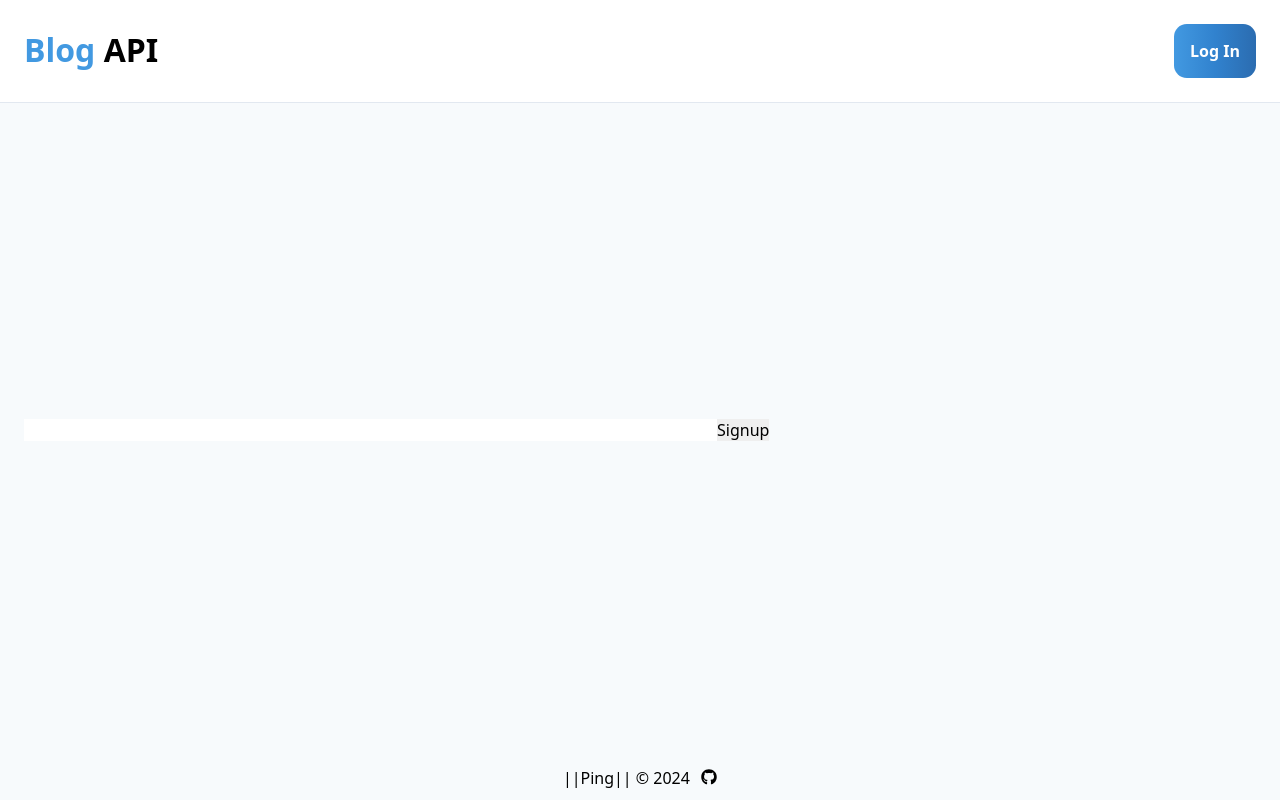
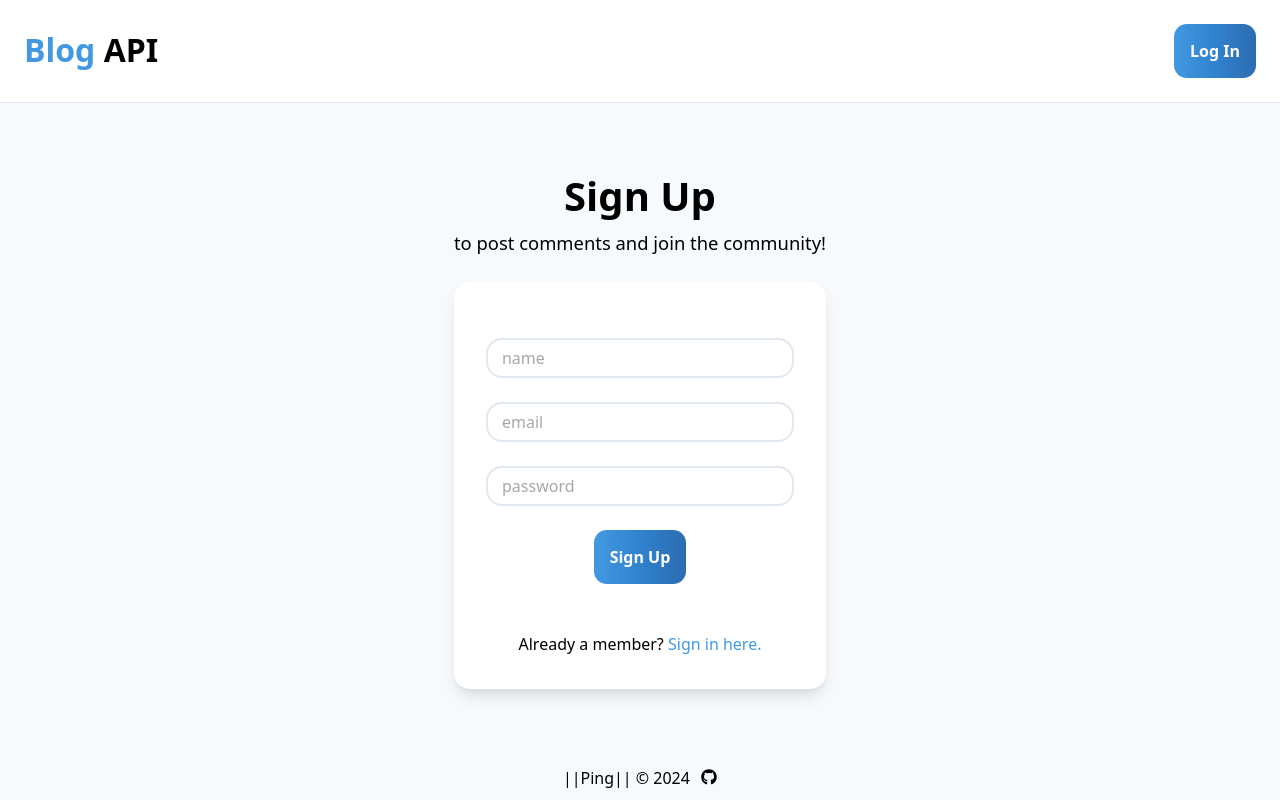
Before and after one commit to llpingll/blog-api, a React (Vite) app in the folder client/: page /signup in a window 1280 px wide. Built offline with nearby package versions, Linux system fonts and the light colour scheme.

Commit message:
Create common UserForm for Login and Signup

```diff
--- a/client/src/components/Input.jsx
+++ b/client/src/components/Input.jsx
@@ -42,6 +42,7 @@ const TxtInput = styled.input`
   border-radius: 1rem;
   border: 2px solid ${({ theme }) => theme.colors.grey};
   padding: 0 var(--16px);
+  width: 100%;
 
   &:focus {
     border: 2px solid #4299e1;
--- /dev/null
+++ b/client/src/components/UserForm.jsx
@@ -0,0 +1,114 @@
+/* eslint-disable react/prop-types */
+import Input from "../components/Input";
+import Button from "../components/Button";
+import styled from "styled-components";
+import { Link } from "react-router-dom";
+
+const UserForm = ({ values, handlechange, handleSubmit, errors, form }) => {
+  // Create form with inputs
+  return (
+    <LoginContainer>
+      <div className="heading">
+        {form === "login" ? (
+          <>
+            <h2>Welcome Back!</h2>
+            <p>Please sign in to access your account.</p>
+          </>
+        ) : (
+          <>
+            <h2>Sign Up</h2>
+            <p>to post comments and join the community!</p>
+          </>
+        )}
+      </div>
+      <Form onSubmit={handleSubmit}>
+        {errors && (
+          <div className="errors">
+            {errors.map((err, index) => (
+              <p key={index}>{err.msg}</p>
+            ))}
+          </div>
+        )}
+        {values.map((input, index) => {
+          return (
+            <Input
+              key={index}
+              name={input.name}
+              value={input.value}
+              handleChange={handlechange}
+              type={input.type}
+            />
+          );
+        })}
+        <Button type="submit" value={form === "login" ? "Log In" : "Sign Up"} />
+        {form === "login" ? (
+          <p className="link-to">
+            Not a member?{" "}
+            <Link to={"/signup"}>
+              <span>Sign up here.</span>
+            </Link>
+          </p>
+        ) : (
+          <p className="link-to">
+            Already a member?{" "}
+            <Link to={"/login"}>
+              <span>Sign in here.</span>
+            </Link>
+          </p>
+        )}
+      </Form>
+    </LoginContainer>
+  );
+};
+
+const LoginContainer = styled.div`
+  display: flex;
+  flex-direction: column;
+  margin: 0 auto;
+  text-align: center;
+  width: fit-content;
+  gap: var(--24px);
+
+  .heading {
+    display: flex;
+    flex-direction: column;
+    gap: 0.5rem;
+
+    & h2 {
+      font-size: var(--40px);
+    }
+
+    & p {
+      font-size: 1.15rem;
+    }
+  }
+`;
+
+const Form = styled.form`
+  box-shadow: rgba(0, 0, 0, 0.1) 0px 10px 15px -3px,
+    rgba(0, 0, 0, 0.05) 0px 4px 6px -2px;
+  display: flex;
+  flex-direction: column;
+  padding: var(--32px);
+  gap: var(--24px);
+  background-color: white;
+  border-radius: var(--16px);
+
+  .errors p {
+    color: red;
+  }
+
+  button {
+    align-self: center;
+  }
+
+  .link-to {
+    padding: var(--24px) 0 0 0;
+
+    span {
+      color: #4299e1;
+    }
+  }
+`;
+
+export default UserForm;
--- a/client/src/pages/Login.jsx
+++ b/client/src/pages/Login.jsx
@@ -1,9 +1,7 @@
 import { useState } from "react";
-import { useNavigate, useLocation, Link } from "react-router-dom";
+import { useNavigate, useLocation } from "react-router-dom";
 import { useAuth } from "../components/provider/AuthProvider";
-import Input from "../components/Input";
-import Button from "../components/Button";
-import styled from "styled-components";
+import UserForm from "../components/UserForm";
 
 const Login = () => {
   const [email, setEmail] = useState("");
@@ -75,91 +73,19 @@ const Login = () => {
 
   // Create form with inputs
   return (
-    <LoginContainer>
-      <div className="heading">
-        <h2>Welcome Back!</h2>
-        <p>Please sign in to access your account</p>
-      </div>
-      <Form onSubmit={handleSubmit}>
-        {errors && (
-          <div className="errors">
-            {errors.map((err, index) => (
-              <p key={index}>{err.msg}</p>
-            ))}
-          </div>
-        )}
-        <Input
-          name={"email"}
-          value={email}
-          handleChange={handleChange}
-          type={"email"}
-        />
-        <Input
-          name={"password"}
-          value={password}
-          handleChange={handleChange}
-          type={"text"}
-        />
-        <Button type="submit" value={"Log In"} />
-        <p className="signup-link">
-          Not a member?{" "}
-          <Link to={"/signup"}>
-            <span>Sign up here.</span>
-          </Link>
-        </p>
-      </Form>
-    </LoginContainer>
+    <>
+      <UserForm
+        values={[
+          { name: "email", value: email, type: "email" },
+          { name: "password", value: password, type: "text" },
+        ]}
+        handleSubmit={handleSubmit}
+        handlechange={handleChange}
+        errors={errors}
+        form={"login"}
+      />
+    </>
   );
 };
 
-const LoginContainer = styled.div`
-  display: flex;
-  flex-direction: column;
-  margin: 0 auto;
-  text-align: center;
-  width: fit-content;
-  gap: var(--24px);
-
-  .heading {
-    display: flex;
-    flex-direction: column;
-    gap: 0.5rem;
-
-    & h2 {
-      font-size: var(--40px);
-    }
-
-    & p {
-      font-size: 1.15rem;
-    }
-  }
-`;
-
-const Form = styled.form`
-  box-shadow: rgba(0, 0, 0, 0.1) 0px 10px 15px -3px,
-    rgba(0, 0, 0, 0.05) 0px 4px 6px -2px;
-  display: flex;
-  flex-direction: column;
-  padding: var(--32px);
-  gap: var(--24px);
-  background-color: white;
-  border-radius: var(--16px);
-
-  .errors p {
-    color: red;
-  }
-
-  button {
-    align-self: center;
-  }
-
-  .signup-link {
-    padding: var(--24px) 0 0 0;
-
-    span {
-      color: #4299e1;
-    }
-  }
-`;
-
 export default Login;
--- a/client/src/pages/Signup.jsx
+++ b/client/src/pages/Signup.jsx
@@ -1,5 +1,6 @@
 import { useState } from "react";
 import { useNavigate } from "react-router-dom";
+import UserForm from "../components/UserForm";
 
 const Signup = () => {
   const [name, setName] = useState("");
@@ -71,35 +72,17 @@ const Signup = () => {
   };
 
   return (
-    <form onSubmit={handleSubmit}>
-      {errors && (
-        <div>
-          {errors.map((err, index) => (
-            <p key={index}>{err.msg}</p>
-          ))}
-        </div>
-      )}
-      <label>
-        <input name="name" value={name} onChange={handleChange} type="text" />
-      </label>
-      <label>
-        <input
-          name="email"
-          value={email}
-          onChange={handleChange}
-          type="email"
-        />
-      </label>
-      <label>
-        <input
-          name="password"
-          value={password}
-          onChange={handleChange}
-          type="text"
-        />
-      </label>
-      <button type="submit">Signup</button>
-    </form>
+    <UserForm
+      values={[
+        { name: "name", value: name, type: "text" },
+        { name: "email", value: email, type: "email" },
+        { name: "password", value: password, type: "text" },
+      ]}
+      handleSubmit={handleSubmit}
+      handlechange={handleChange}
+      errors={errors}
+      form={"signup"}
+    />
   );
 };
 
```
